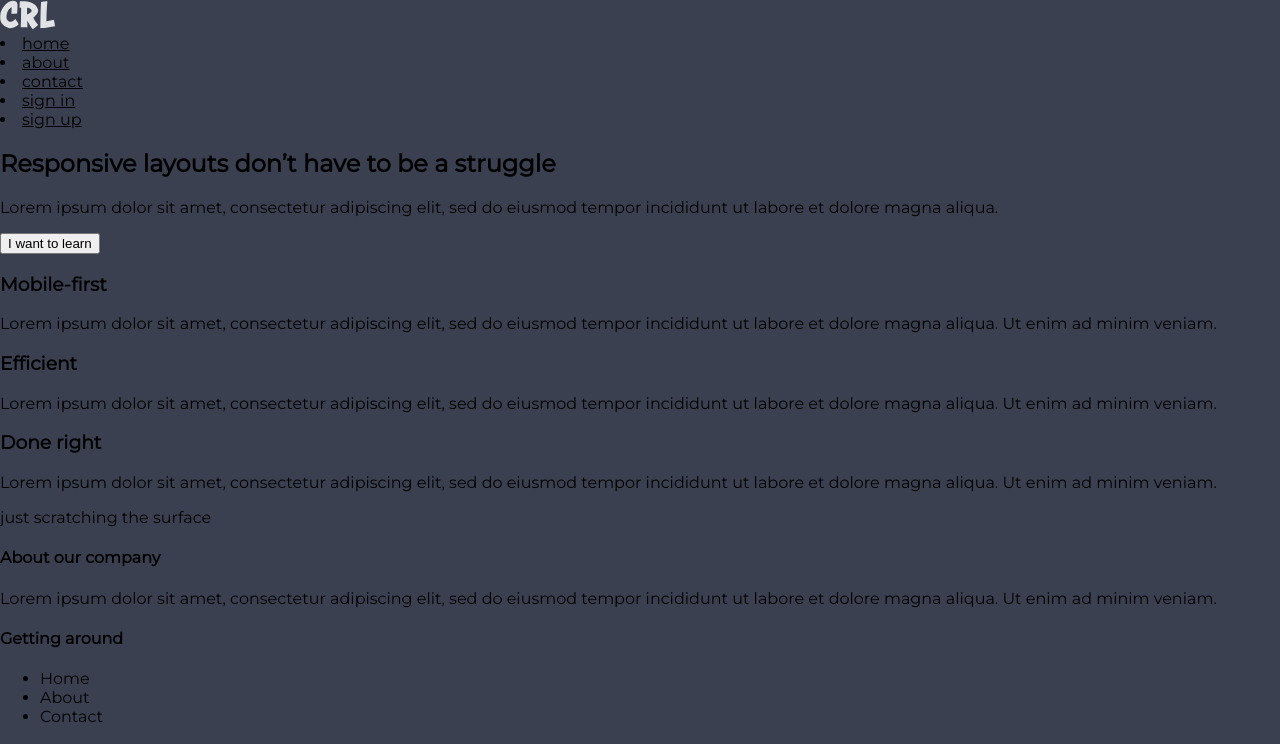
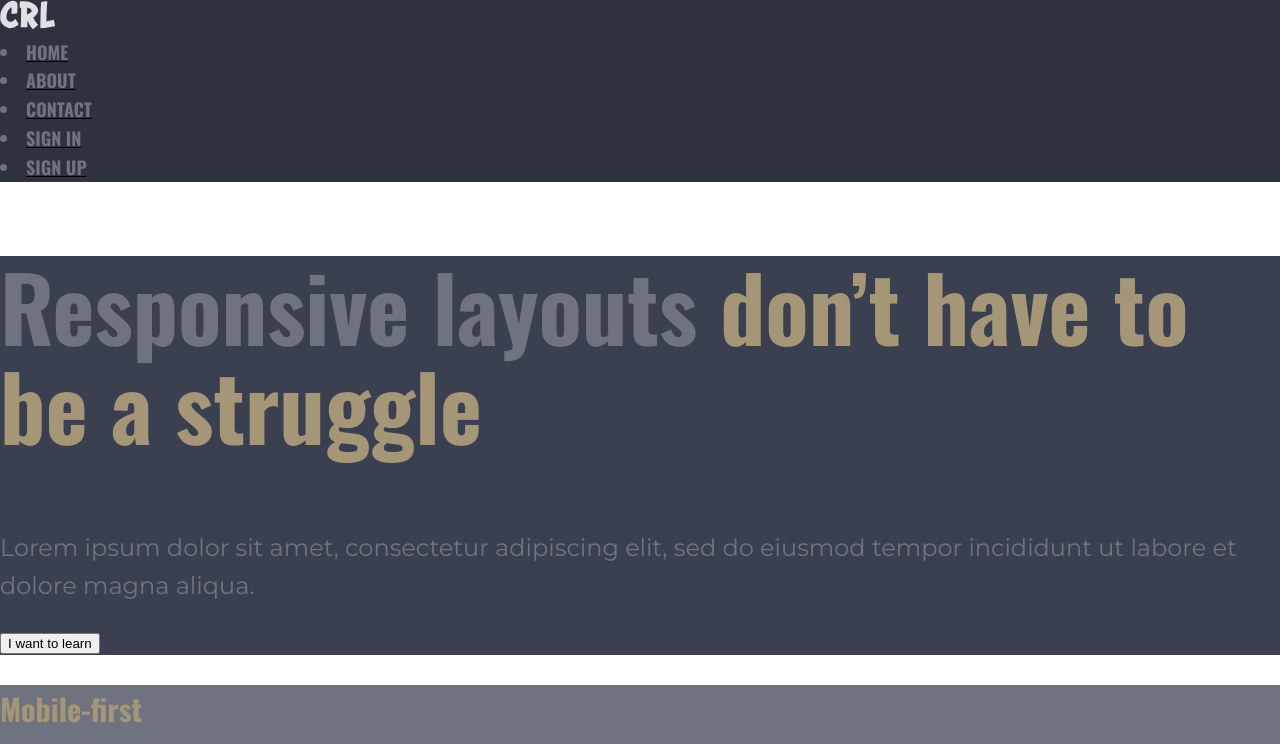
Before and after one commit to knnv-ar/kp-conquering-responsive-layout, a plain HTML site: page final-challenge/index.html in a window 1280 px wide. Shown: the top 744 px of the page. Drawn offline with nearby package versions, Linux system fonts and the light colour scheme.

Commit message:
formatting styles [WIP]

```diff
--- a/final-challenge/index.html
+++ b/final-challenge/index.html
@@ -11,11 +11,12 @@
 </head>
 <body>
   <main>
-    <section class="section-one">
+    <div class="container">
+      <div class="nav-bar">
         <a class="logo" href="#">
           <img src="img/logo.svg" alt="CRL logo">
         </a>
-      <nav class="navigation"></nav>
+        <nav class="navigation">
           <u>
             <li>home</li>
             <li>about</li>
@@ -23,10 +24,12 @@
             <li>sign in</li>
             <li>sign up</li>
           </u>
-      <div>
-        <div class="container row">
+        </nav>
+      </div>
+      <section class="section-one">
+        <div class="row">
           <div class="col">
-            <h1>Responsive layouts don’t have to be a struggle</h1>
+            <h1>Responsive layouts <span>don’t have to be a struggle</span></h1>
           </div>
           <div class="col">
             <p>Lorem ipsum dolor sit amet, consectetur adipiscing elit, sed do eiusmod tempor incididunt ut labore et dolore magna aliqua.</p>
@@ -52,7 +55,31 @@
       </div>
     </section>
     <section class="section-three">
-
+      <div class="container">
+        <div class="row">
+          <div class="col">
+            <h2>It doesn’t have to be so hard</h2>
+            <p>Lorem ipsum dolor sit amet, consectetur adipiscing elit, sed do eiusmod tempor incididunt ut labore et dolore magna aliqua. Ut enim ad minim veniam. Lorem ipsum dolor sit amet, consectetur adipiscing elit, sed do eiusmod tempor incididunt ut labore et dolore magna aliqua. Ut enim ad minim veniam.</p>
+            <img src="./img/the-image.jpg" alt="website map sketch">
+            <p>Lorem ipsum dolor sit amet, consectetur adipiscing elit, sed do eiusmod tempor incididunt ut labore et dolore magna aliqua. Ut enim ad minim veniam. Lorem ipsum dolor sit amet, consectetur adipiscing elit, sed do eiusmod tempor incididunt ut labore et dolore magna aliqua. Ut enim ad minim veniam.
+            </p>
+          </div>
+          <div class="col">
+            <div class="card">
+              <h3>Break it down</h3>
+              <p>Lorem ipsum dolor sit amet, consectetur adipiscing elit, sed do eiusmod tempor incididunt ut labore et dolore magna aliqua.</p>
+            </div>
+            <div class="card">
+              <h3>Work your way up</h3>
+              <p>Lorem ipsum dolor sit amet, consectetur adipiscing elit, sed do eiusmod tempor incididunt ut labore et dolore magna aliqua.</p>
+            </div>
+            <div class="card">
+              <h3>Break it down</h3>
+              <p>Lorem ipsum dolor sit amet, consectetur adipiscing elit, sed do eiusmod tempor incididunt ut labore et dolore magna aliqua.</p>
+            </div>
+          </div>
+        </div>
+      </div>
     </section>
     <section class="section-four">
       <div class="container">
--- a/final-challenge/style.css
+++ b/final-challenge/style.css
@@ -17,13 +17,14 @@
     --fnt-21px: 1.3125rem;
     --fnt-24px: 1.5rem;
     --fnt-30px: 1.875rem;
+    --fnt-36px: 2.25rem;
     --fnt-90px: 5.625rem;
 
     /* Tipografías Playfair Display */
     --font-playfair-display: 'Playfair Display', serif;
 
     /* Colores */
-    --clr-ligth-grey: #2E323F;
+    --clr-dark-grey: #2E323F;
     --clr-mid-grey: #3B4050;
     --clr-light-grey: #6F737F;
     --clr-white: #FFF;
@@ -34,12 +35,96 @@
 body {
     margin: 0;
     font-family: var(--fnt-montserrat);
-    background-color: var(--clr-mid-grey);
+    background-color: var(--clr-white);
+    line-height: 1.6;
 }
 
 img {
     max-width: 100%;
 }
+
+h1 {
+    font-family: var(--fnt-oswald);
+    font-size: var(--fnt-90px);
+    font-weight: var(--fnt-bold);
+    color: var(--clr-light-grey);
+    line-height: 1.1;
+}
+
+h1 span {
+    color: var(--clr-sand);
+
+}
+
+
+.logo {
+    color: red;
+}
+
+.nav-bar {
+    background-color: var(--clr-dark-grey);
+}
+
+.navigation li {
+    font-family: var(--fnt-oswald);
+    font-size: var(--fnt-18px);
+    font-weight: var(--fnt-bold);
+    color: var(--clr-light-grey);
+    text-transform: uppercase;
+    text-decoration: none;
+}
+
+.section-one {
+    background-color: var(--clr-mid-grey);
+}
+
+.section-one p {
+    font-family: var(--fnt-montserrat);
+    font-size: var(--fnt-24px);
+    font-weight: var(--fnt-regular);
+    color: var(--clr-light-grey);
+}
+
+.section-two {
+    background-color: var(--clr-light-grey);
+}
+
+.section-two h3 {
+    font-family: var(--fnt-oswald);
+    font-size: var(--fnt-30px);
+    font-weight: var(--fnt-bold);
+    color: var(--clr-sand);
+}
+
+.section-two p {
+    font-family: var(--fnt-montserrat);
+    font-size: var(--fnt-18px);
+    font-weight: var(--fnt-regular);
+    color: var(--clr-mid-grey);
+}
+
+.section-three {
+    background-color: var(--clr-white);
+}
+
+.section-three h2 {
+    font-family: var(--fnt-oswald);
+    font-size: var(--fnt-36px);
+    font-weight: var(--fnt-bold);
+    color: var(--clr-sand);
+}
+
+.section-three p {
+    font-family: var(--fnt-montserrat);
+    font-size: var(--fnt-21px);
+    font-weight: var(--fnt-regular);
+    color: var(--clr-mid-grey);
+}
+
+.section-four {
+    background-color: var(--clr-mid-grey);
+}
+
 
 /*
 Colors
```
Lines whose indentation alone changed are shown as unchanged.
